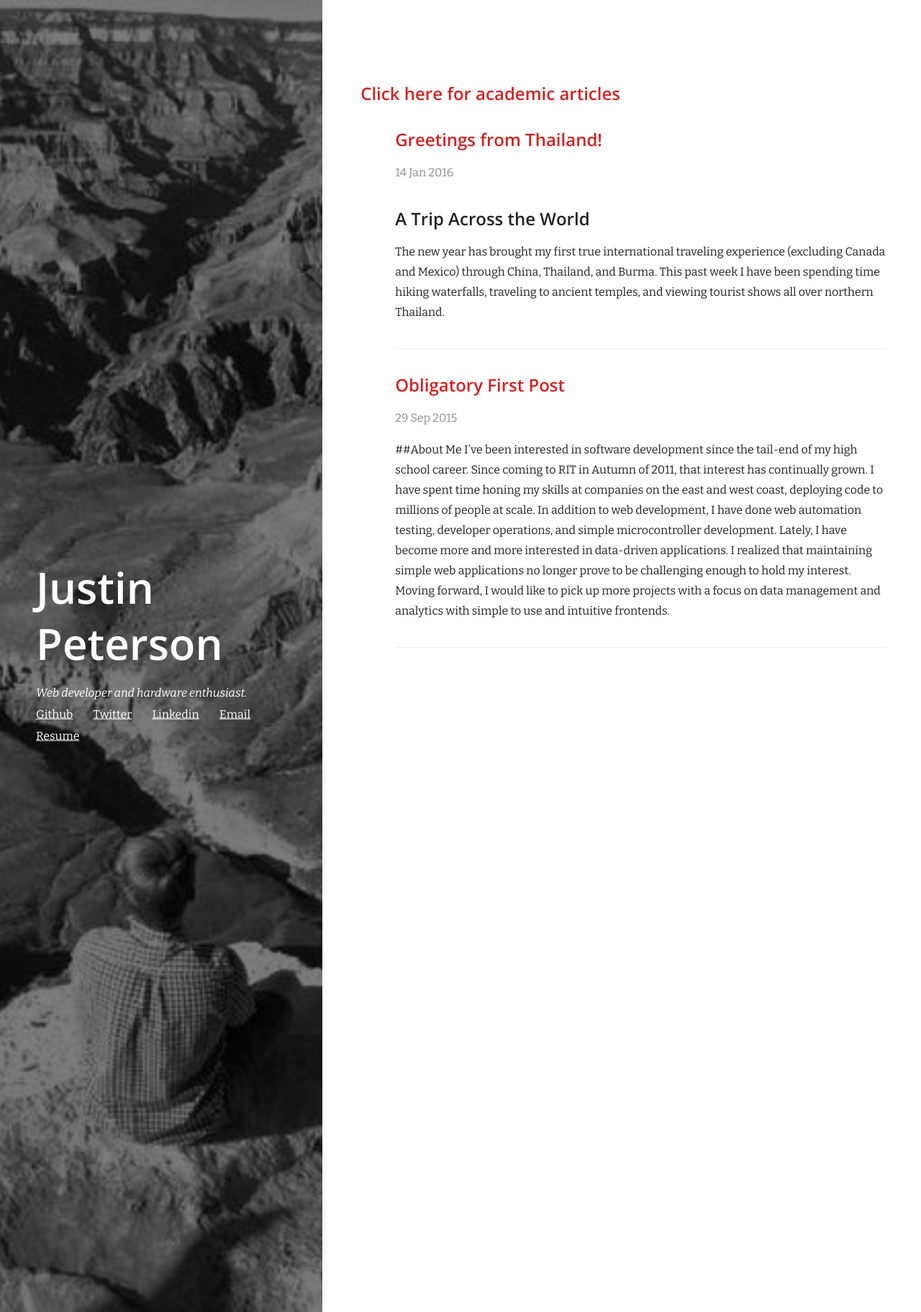
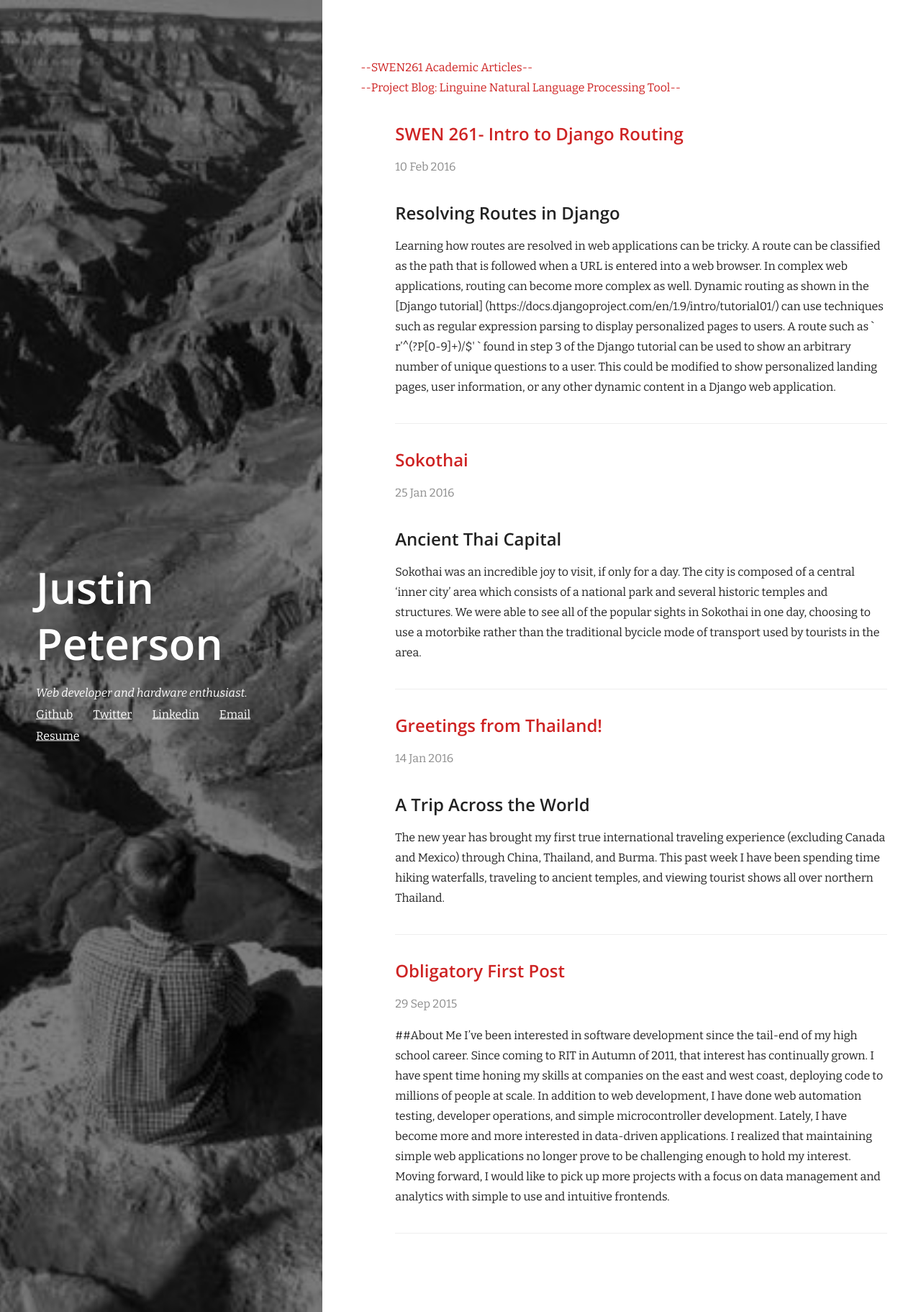
Before and after one commit to jmp3833/blog, a Jekyll site: the page built from index.html, in a window 1280 px wide. Shown: the whole page at 72% size. Built offline with Jekyll 4.4.1, drawn with Linux system fonts in a browser that asks for light colours; nearby versions of some CDN libraries; Markdown is read by kramdown in place of the engine named in the settings.

Commit message:
finish sokothai post and link linguine blog

```diff
--- /dev/null
+++ b/_posts/2016-01-25-sokothai.md
@@ -0,0 +1,20 @@
+---
+layout: post
+title: "Sokothai"
+date: 2016-01-25 15:00:00
+categories: travel
+featured_image: /images/cover.jpg
+---
+
+## Ancient Thai Capital
+Sokothai was an incredible joy to visit, if only for a day. The city is composed of a central 'inner city' area which consists of a national park and several historic temples and structures. We were able to see all of the popular sights in Sokothai in one day, choosing to use a motorbike rather than the traditional bycicle mode of transport used by tourists in the area.
+
+{% include image.html url="/images/Sokothai-temple.jpg" description="A temple located in the center of the Sokothai 'old city' national park." %}
+
+The most notable experience besides the sights has to be the food! The 'Sokothai special noodle' served in most roadside stands was a great combination of sweet and spicy.
+
+While the nightlife was sub-par, the experiences during the day more than made up for it. There are also a few specialty hotels that provide a relaxing environment to unwind after seeing the sights.
+
+--
+
+The history of this city is incredible, and was difficult to comprehend for someone who has not often left America and its 300-ish years of modern European history. While the city is not as frequently visited by tourists, it is worth the trip.
--- a/index.html
+++ b/index.html
@@ -21,9 +21,9 @@ layout: default
 <article>
   <div class="container">
     <ul class="posts">
-      <h2><a href="{{site.baseurl}}/261">Click here for academic articles</a></h2>
+      <h3><a href="{{site.baseurl}}/261">--SWEN261 Academic Articles--</a></h3>
+      <h3><a href="http://www.se.rit.edu/~pastafarians/">--Project Blog: Linguine Natural Language Processing Tool--</a></h3>
       {% for post in site.posts %}
-        {% if post.feature != "261" %}
           <li>
             <h2><a href="{{ site.baseurl }}{{ post.url }}">{{ post.title }}</a></h2>
             <span class="meta">
@@ -31,7 +31,6 @@ layout: default
             </span>
             {{ post.excerpt }}
           </li>
-        {% endif %}
       {% endfor %}
     </ul>
   </div>
```
Also changed, not shown: _posts/2016-02-09-261-routing.md (+0 -1 lines).
